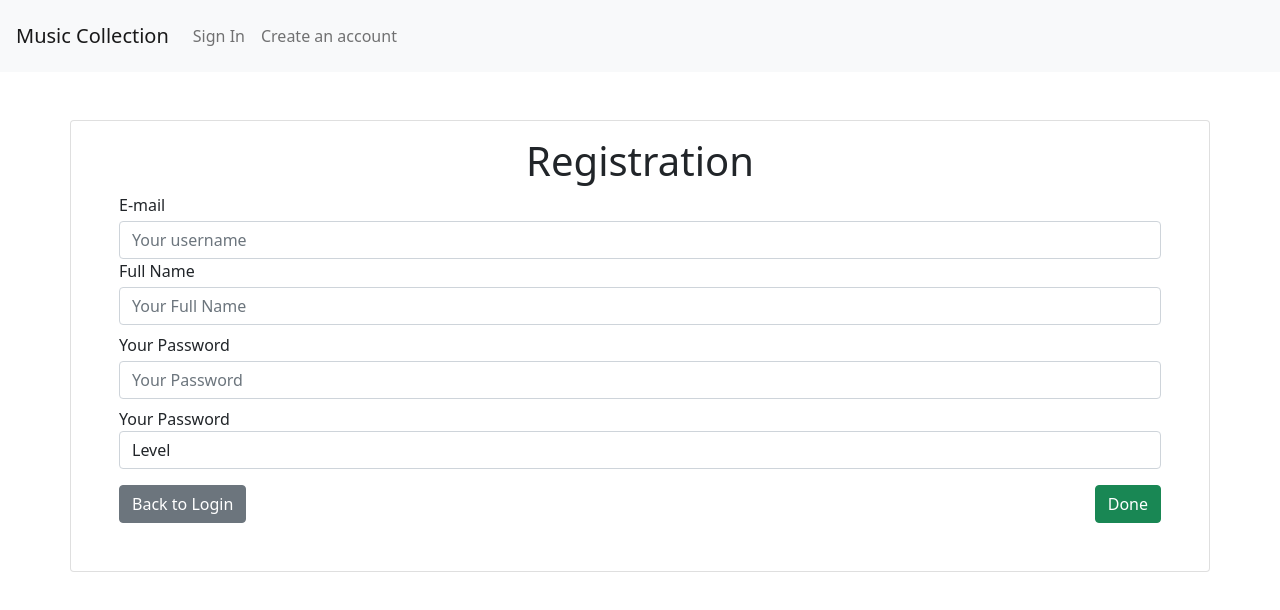
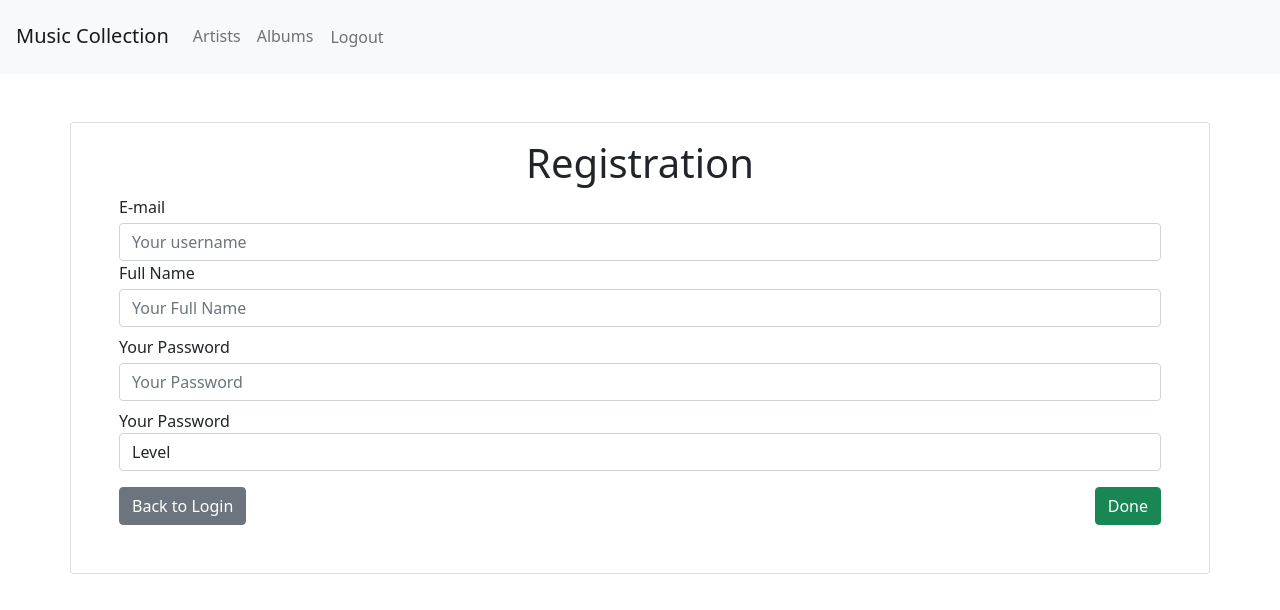
Before and after one commit to willeynascimentodev/music-collection-app-front, a React (Create React App) app: page /registration in a window 1280 px wide. Shown: the top 610 px of the page. Built offline with nearby package versions, Linux system fonts and the light colour scheme; sample sign-in values are in the browser's storage.

Commit message:
Nav desktop and logout

```diff
--- a/src/components/AlbumItem.jsx
+++ b/src/components/AlbumItem.jsx
@@ -2,9 +2,9 @@ import PropTypes from 'prop-types'
 import Swal from 'sweetalert2';
 import { deleteAlbum, getAlbums } from '../features/albums/albumsSlice';
 import { useDispatch, useSelector } from 'react-redux';
-import { Link } from 'react-router-dom';
-import { useAuthStatus } from '../hooks/useAuthStatus';
+import { useLocation, useNavigate, Link } from 'react-router-dom';
 import { useEffect } from 'react';
+import { getArtist } from '../features/artists/artistsSlice';
 
 
 function AlbumItem ({album}) {
@@ -14,6 +14,8 @@ function AlbumItem ({album}) {
     const { user } = useSelector((state) => state.auth)
 
     const dispatch = useDispatch();
+
+    const navigate = useNavigate();
 
     const deleteItem = () => {
 
@@ -34,14 +36,10 @@ function AlbumItem ({album}) {
                         'Your item has been deleted.',
                         'success'
                     )
-                    dispatch(getAlbums());
                 }
             }
         });
     }
-
-    useEffect(() => {
-    }, [])
 
     return (
         <>
--- a/src/components/Header.jsx
+++ b/src/components/Header.jsx
@@ -1,6 +1,25 @@
-import { Link } from 'react-router-dom';
+import NavDesktop from '../components/NavDesktop';
+import { useSelector } from 'react-redux';
+import { useDispatch } from 'react-redux';
+import { logout, reset } from '../features/auth/authSlice';
+import { useNavigate } from 'react-router-dom';
 
 function Header () {
+
+    const { user } = useSelector(
+        (state) => state.auth
+    );
+
+    const dispatch = useDispatch();
+
+    const navigate = useNavigate();
+
+    const logoutHeader = () => {
+        dispatch(logout());
+        if(!user) {
+            navigate('/login')
+        }
+    }
 
     return (
         <header>
@@ -9,14 +28,8 @@ function Header () {
                     Music Collection
                 </span>
                 <div className="collapse navbar-collapse text-right" id="navbarTogglerDemo01">
-                    <ul className="navbar-nav mr-auto mt-2 mt-lg-0">
-                        <li className="nav-item">
-                            <Link className='nav-link' to="/login">Sign In</Link>
-                        </li>
-                        <li className="nav-item">
-                            <Link className='nav-link' to="/registration">Create an account</Link>
-                        </li>
-                    </ul>
+
+                    <NavDesktop user={ user } logout={ logoutHeader }/>
                 </div>
             </nav>
         </header>
--- /dev/null
+++ b/src/components/NavDesktop.jsx
@@ -0,0 +1,38 @@
+import { Link } from 'react-router-dom';
+
+
+function NavDesktop ({user, logout}) {
+
+    return (
+        <>
+            <ul className="navbar-nav mr-auto mt-2 mt-lg-0">
+
+                { !user ?
+                    <>
+                        <li className="nav-item">
+                            <Link className='nav-link' to="/login">Sign In</Link>
+                        </li>
+                        <li className="nav-item">
+                            <Link className='nav-link' to="/registration">Create an account</Link>
+                        </li>
+                    </>
+                  :
+                    <>
+                        <li className="nav-item">
+                            <Link className='nav-link' to="/artists/1">Artists</Link>
+                        </li>
+                        <li className="nav-item">
+                            <Link className='nav-link' to="/albums/1">Albums</Link>
+                        </li>
+                        <li className="nav-item">
+                            <span onClick={ logout } className='btn nav-link' to="/albums/1">Logout</span>
+                        </li>
+                    </>
+
+                }
+            </ul>
+        </>
+    );
+}
+
+export default NavDesktop;
--- a/src/features/auth/authService.js
+++ b/src/features/auth/authService.js
@@ -17,8 +17,14 @@ const login = async (user) => {
 
 }
 
+const logout = async () => {
+    localStorage.removeItem('user');
+    return toast.success('Logged Out');
+}
+
 const authService = {
-    login
+    login,
+    logout
 }
 
 export default authService;
--- a/src/features/auth/authSlice.js
+++ b/src/features/auth/authSlice.js
@@ -13,7 +13,7 @@ const initialState =  {
     message: ''
 }
 
-export const login = createAsyncThunk(API_PATH, async (user, thunkAPI) => {
+export const login = createAsyncThunk('login', async (user, thunkAPI) => {
     try {
         return await authService.login(user);
     } catch (error) {
@@ -21,6 +21,14 @@ export const login = createAsyncThunk(API_PATH, async (user, thunkAPI) => {
 
     }
 });
+
+export const logout = createAsyncThunk('logout', async (_, thunkAPI) => {
+    try {
+        authService.logout();
+    } catch (error) {
+        toast.error("Sorry, Unexpected error.");
+    }
+})
 
 export const authSlice = createSlice({
     name: 'auth',
@@ -48,6 +56,19 @@ export const authSlice = createSlice({
             state.message = action.payload
             state.user = null
         })
+        .addCase(logout.pending, (state) => {
+            state.isLoading = true
+        })
+        .addCase(logout.fulfilled, (state, action) => {
+            state.isloading = false
+            state.isSuccess = true
+            state.user = null
+        })
+        .addCase(logout.rejected, (state, action) => {
+            state.isloading = false
+            state.isError = true
+            state.message = action.payload
+        })
     }
 });
 
--- a/src/pages/FormAlbum.jsx
+++ b/src/pages/FormAlbum.jsx
@@ -64,7 +64,7 @@ function FormAlbum () {
     const dispatch = useDispatch();
 
     const back = () => {
-        navigate('/albums');
+        navigate('/albums/1');
     }
 
     return(
@@ -75,11 +75,24 @@ function FormAlbum () {
                     <div className="form-group col-sm-12 col-md-4">
                         <label>Artista</label>
                         <select required onChange={ onChange } name="artist_id_state" id="artist_id_state" className="col-sm-12 form-control">
-                                <option key={ album.artist_id } value={ album.artist_id }> </option>
+
                                 {
+                                    album ?
+                                        <option key={ album.artist_id } value={ album.artist_id }> </option>
+                                    :
+
+                                    ''
+                                }
+
+                                {
+                                    artists ?
                                     artists.map((artist) => (
                                         <option key={ artist.id } value={ artist.id }> { artist.name } </option>
                                     ))
+
+                                    :
+
+                                    ''
                                 }
                         </select>
                     </div>
```
